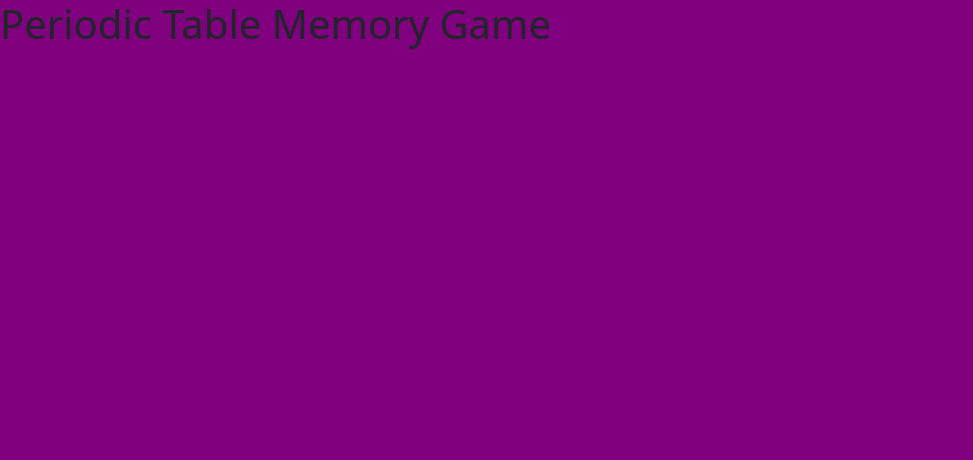
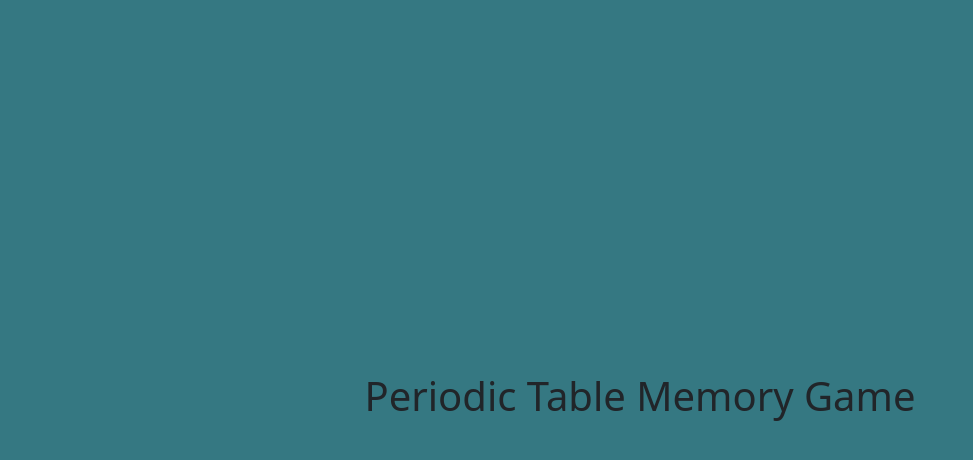
Before and after one commit to RhiH/periodic_flip_game, a website: page index.html in a window 1280 px wide. Shown: the whole page, without its empty margins (0-973 px from the left). Drawn offline with nearby package versions, Linux system fonts and the light colour scheme.

Commit message:
amend css body styling

```diff
--- a/assets/css/style.css
+++ b/assets/css/style.css
@@ -5,5 +5,10 @@
 }
 
 body{
-    background-color: purple;
+    height:100vh;
+    background-color: #357882;
+    display: flex;
+    justify-content: center;
+    align-items: center;
+    flex-direction: column;
 }
--- a/index.html
+++ b/index.html
@@ -10,7 +10,7 @@
 </head>
 <body>
     <h1>Periodic Table Memory Game</h1>
-    <section</section>
+    <section></section>
     <script src="/assets/js/script.js"></script>
 
 </body>
```
